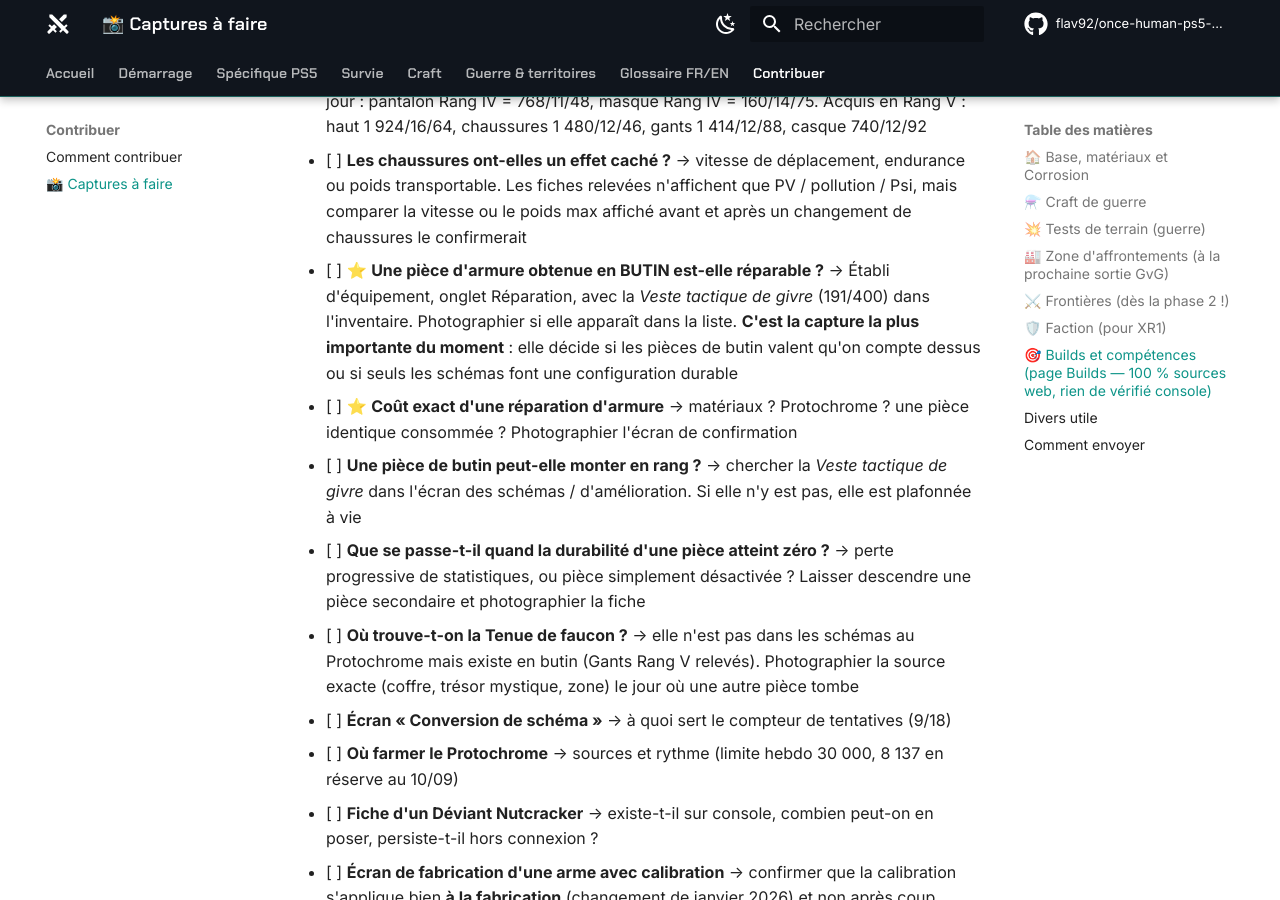
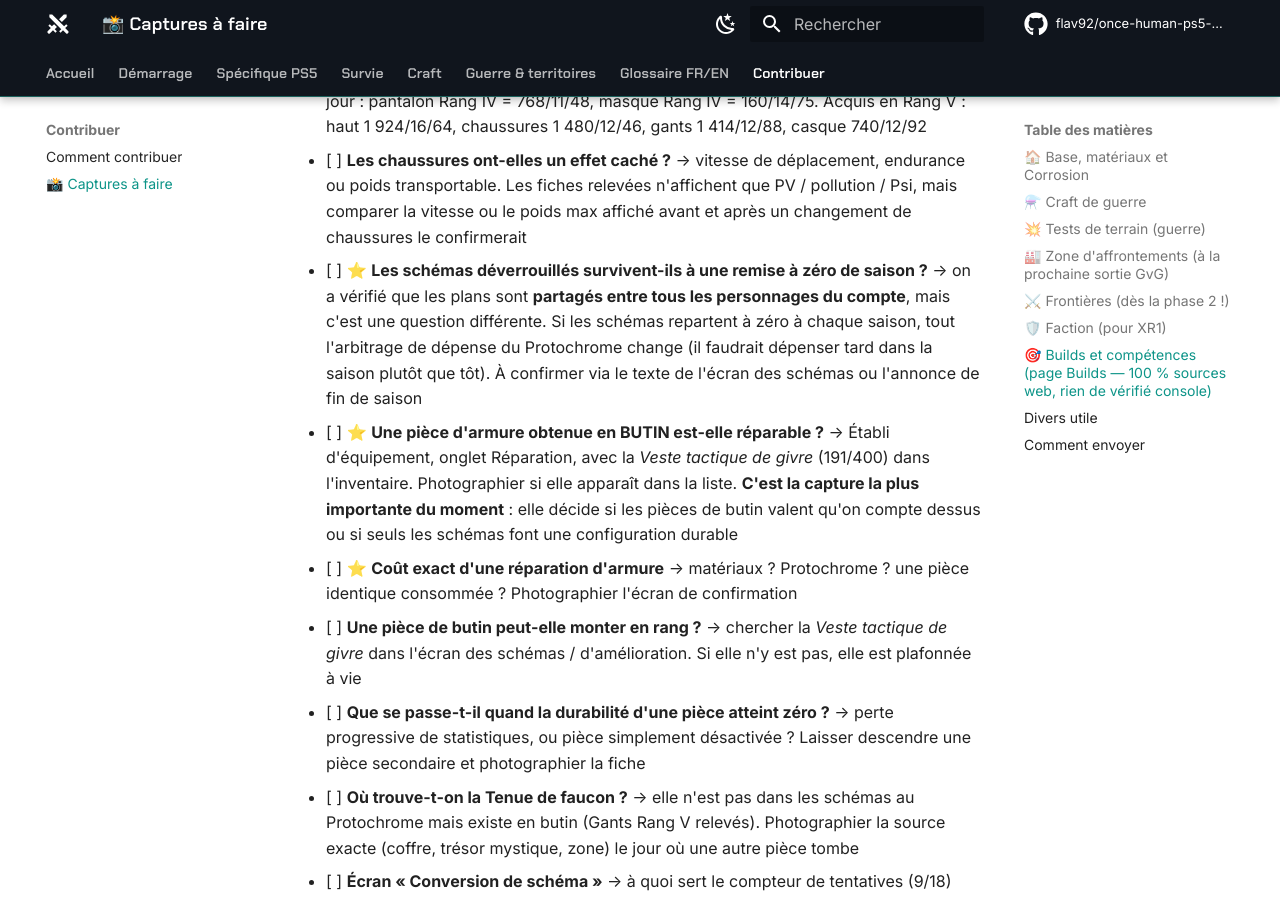
Before and after one commit to flav92/once-human-ps5-wiki, an MkDocs documentation site: the page built from docs/captures-a-faire.md, in a window 1280 px wide and 900 px high, scrolled down 5037 px. Built offline with MkDocs 1.6.1 and Material for MkDocs 9.7.7, drawn with Linux system fonts in a browser that asks for light colours; comment, search, counter and statistics services are not loaded.

Commit message:
Capture : les schemas survivent-ils a une remise a zero de saison ?
Les plans sont verifies comme partages entre tous les personnages du
compte, mais la persistance entre saisons est une question distincte et
non verifiee. Elle conditionne tout l'arbitrage de depense du
Protochrome (tot ou tard dans la saison).

Co-Authored-By: Claude Opus 5 <noreply@anthropic.com>
Claude-Session: https://claude.ai/code/session_01TCxfqbazixhXZqmCd3gYVk

```diff
--- a/docs/captures-a-faire.md
+++ b/docs/captures-a-faire.md
@@ -91,6 +91,7 @@
 - [x] ~~**Statistiques de base des gants**~~ ✅ 10/09 : gants Rang V = 1 414 PV / 12 pollution / 88 Psi (relevé sur des *Gants de faucon*, pièce de butin)
 - [ ] **Statistiques de base du pantalon et du masque en Rang V** — seuls relevés à ce jour : pantalon Rang IV = 768/11/48, masque Rang IV = 160/14/75. Acquis en Rang V : haut 1 924/16/64, chaussures 1 480/12/46, gants 1 414/12/88, casque 740/12/92
 - [ ] **Les chaussures ont-elles un effet caché ?** → vitesse de déplacement, endurance ou poids transportable. Les fiches relevées n'affichent que PV / pollution / Psi, mais comparer la vitesse ou le poids max affiché avant et après un changement de chaussures le confirmerait
+- [ ] ⭐ **Les schémas déverrouillés survivent-ils à une remise à zéro de saison ?** → on a vérifié que les plans sont **partagés entre tous les personnages du compte**, mais c'est une question différente. Si les schémas repartent à zéro à chaque saison, tout l'arbitrage de dépense du Protochrome change (il faudrait dépenser tard dans la saison plutôt que tôt). À confirmer via le texte de l'écran des schémas ou l'annonce de fin de saison
 - [ ] ⭐ **Une pièce d'armure obtenue en BUTIN est-elle réparable ?** → Établi d'équipement, onglet Réparation, avec la *Veste tactique de givre* (191/400) dans l'inventaire. Photographier si elle apparaît dans la liste. **C'est la capture la plus importante du moment** : elle décide si les pièces de butin valent qu'on compte dessus ou si seuls les schémas font une configuration durable
 - [ ] ⭐ **Coût exact d'une réparation d'armure** → matériaux ? Protochrome ? une pièce identique consommée ? Photographier l'écran de confirmation
 - [ ] **Une pièce de butin peut-elle monter en rang ?** → chercher la *Veste tactique de givre* dans l'écran des schémas / d'amélioration. Si elle n'y est pas, elle est plafonnée à vie
```
